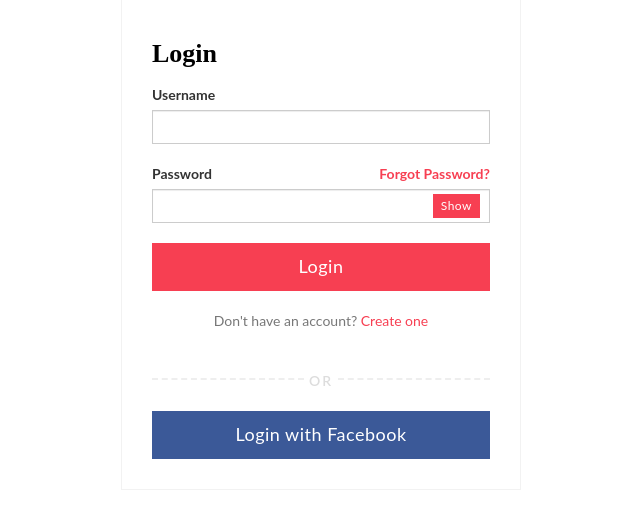
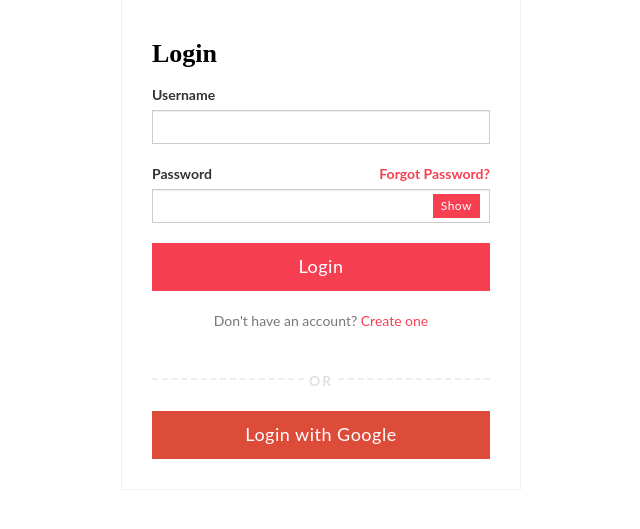
Before and after one commit to SuyashProjects/Social, a Django app: template app/templates/app/login.html in a window 1280 px wide. Shown: the part 172-701 px from the top of the page, without its empty margins (319-959 px from the left). Run offline with Django 3.2, Linux system fonts and the light colour scheme; the template is opened without the code that fills it, so the values that code supplies are empty; some libraries are stand-ins or nearby versions.

Commit message:
Facebook replaced with Google since SSL encryption required for Facebook

```diff
--- a/app/templates/app/login.html
+++ b/app/templates/app/login.html
@@ -85,8 +85,8 @@
     top: 0.5em;
     width: 45%;
 }
-a.facebook {
-  background-color: #3b5998;
+a.google {
+  background-color: #DD4B39;
   color: #fff !important;
 }
   </style>
@@ -116,7 +116,7 @@
 								<div class="title-line">
                   or
 								</div>
-              	<a href="{% url 'social:begin' 'facebook' %}" class="btn btn-social btn-block facebook">Login with Facebook</a>
+              	<a href="{% url 'social:begin' 'google-oauth2' %}" class="btn btn-social btn-block google">Login with Google</a>
 							</form>
               </div>
 						</div>
--- a/app/templates/app/main.html
+++ b/app/templates/app/main.html
@@ -24,7 +24,7 @@
     border-color: #d8091e;
   }
   .box-wrapper {
-      width: 400px;
+      width: 500px;
       margin: 0 auto;
       margin-top: 15%;
   }
@@ -53,7 +53,7 @@
 				<div class="box-wrapper">
 					<div class="box box-border">
 						<div class="box-body">
-							<h4>Hi! Welcome {{ user.username }}</h4>
+							<h4>Hi! Welcome {{ user.get_full_name|default:user.username }}</h4>
               <div class="form-group text-right">
                 <a href="/logout"><button class="btn btn-primary btn-block">Logout</button></a>
               </div>
```
Also changed, not shown: mysite/settings.py (+5 -3 lines).
